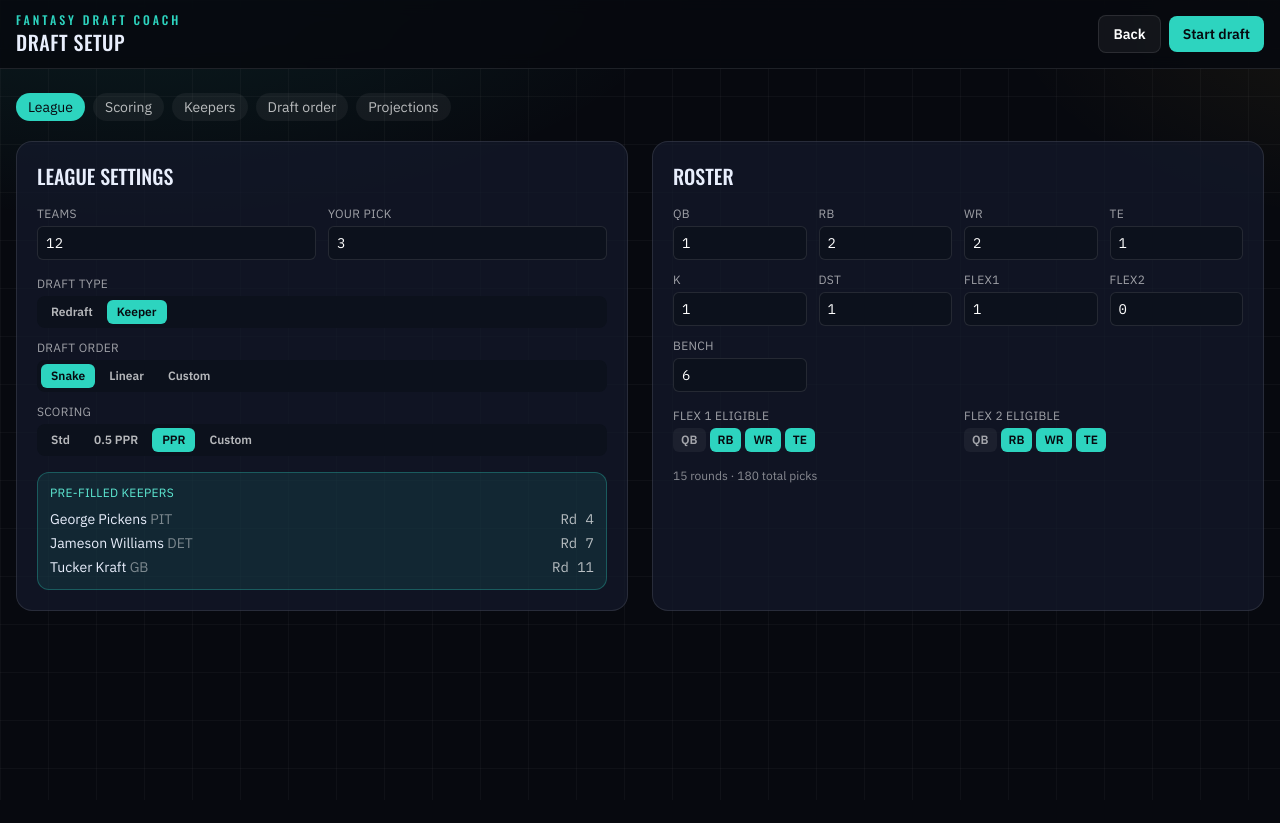
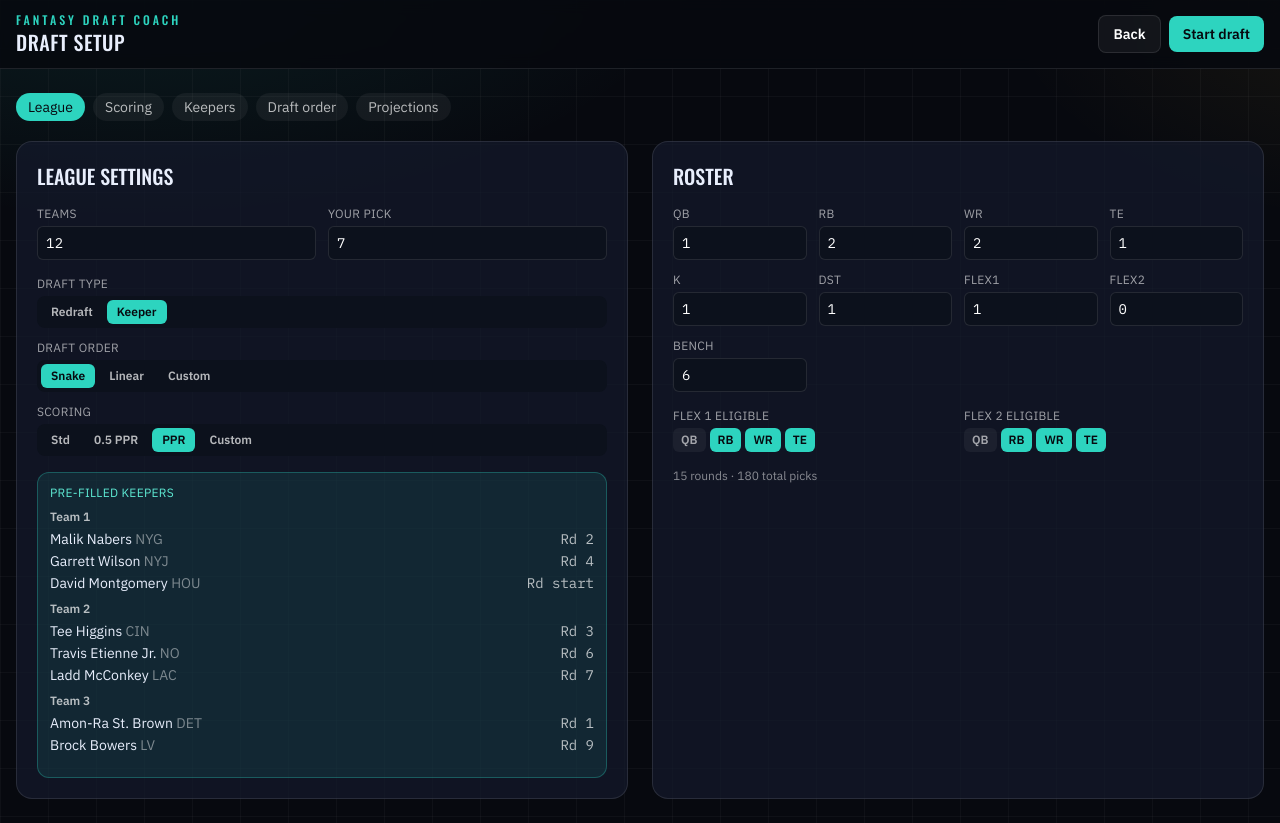
Before and after one commit to joeyskrong/fantasy-draft-coach, a React (Vite) app: page / in a window 1280 px wide. Both pictures are taken after a click on the button "Start draft setup". Before the commit the page ends 800 px from the top, so only its background shows below. Built offline with nearby package versions, Linux system fonts and the light colour scheme.

Commit message:
Load all 12 teams' keepers from league config
Set you as Team 7 and pre-fill every franchise's keepers
in setup, including David Montgomery as a start-of-draft keep
because no round was given.

Co-authored-by: joeyskrong <joeyskrong@users.noreply.github.com>

```diff
--- a/config/league.json
+++ b/config/league.json
@@ -1,19 +1,51 @@
 {
   "draftType": "keeper",
+  "userPick": 7,
+  "teams": 12,
   "keepers": [
-    {
-      "name": "George Pickens",
-      "team": "PIT",
-      "round": 4
-    },
-    {
-      "name": "Jameson Williams",
-      "round": 7
-    },
-    {
-      "name": "Tucker Kraft",
-      "team": "GB",
-      "round": 11
-    }
+    { "name": "Malik Nabers", "teamIndex": 1, "round": 2 },
+    { "name": "Garrett Wilson", "teamIndex": 1, "round": 4 },
+    { "name": "David Montgomery", "teamIndex": 1 },
+
+    { "name": "Tee Higgins", "teamIndex": 2, "round": 3 },
+    { "name": "Travis Etienne Jr.", "teamIndex": 2, "round": 6 },
+    { "name": "Ladd McConkey", "teamIndex": 2, "round": 7 },
+
+    { "name": "Amon-Ra St. Brown", "teamIndex": 3, "round": 1 },
+    { "name": "Brock Bowers", "teamIndex": 3, "round": 9 },
+
+    { "name": "Ja'Marr Chase", "teamIndex": 4, "round": 1 },
+    { "name": "Kenneth Walker III", "teamIndex": 4, "round": 2 },
+    { "name": "C.J. Stroud", "teamIndex": 4, "round": 12 },
+
+    { "name": "Bucky Irving", "teamIndex": 5, "round": 10 },
+
+    { "name": "D'Andre Swift", "teamIndex": 6, "round": 5 },
+    { "name": "Jayden Daniels", "teamIndex": 6, "round": 7 },
+    { "name": "Caleb Williams", "teamIndex": 6, "round": 13 },
+
+    { "name": "George Pickens", "team": "PIT", "teamIndex": 7, "round": 4 },
+    { "name": "Jameson Williams", "teamIndex": 7, "round": 7 },
+    { "name": "Tucker Kraft", "team": "GB", "teamIndex": 7, "round": 11 },
+
+    { "name": "Emeka Egbuka", "teamIndex": 8, "round": 4 },
+    { "name": "Chase Brown", "teamIndex": 8, "round": 6 },
+    { "name": "Chris Olave", "teamIndex": 8, "round": 8 },
+
+    { "name": "Jahmyr Gibbs", "teamIndex": 9, "round": 1 },
+    { "name": "A.J. Brown", "teamIndex": 9, "round": 2 },
+    { "name": "DeVonta Smith", "teamIndex": 9, "round": 3 },
+
+    { "name": "Quinshon Judkins", "teamIndex": 10, "round": 5 },
+    { "name": "Jaxon Smith-Njigba", "teamIndex": 10, "round": 6 },
+    { "name": "Colston Loveland", "teamIndex": 10, "round": 10 },
+
+    { "name": "Tetairoa McMillan", "teamIndex": 11, "round": 3 },
+    { "name": "Jaylen Waddle", "teamIndex": 11, "round": 7 },
+    { "name": "Javonte Williams", "teamIndex": 11, "round": 8 },
+
+    { "name": "De'Von Achane", "teamIndex": 12, "round": 1 },
+    { "name": "Josh Allen", "teamIndex": 12, "round": 3 },
+    { "name": "Rome Odunze", "teamIndex": 12, "round": 6 }
   ]
 }
--- a/src/data/defaults.ts
+++ b/src/data/defaults.ts
@@ -22,8 +22,8 @@ export function defaultTeamNames(n: number, userPick = 1): string[] {
 }
 
 export function defaultSettings(): LeagueSettings {
-  const teams = 12;
-  const userPick = 3;
+  const teams = LEAGUE_CONFIG.teams ?? 12;
+  const userPick = LEAGUE_CONFIG.userPick ?? 7;
   const roster = { ...DEFAULT_ROSTER, flex1Pos: [...DEFAULT_ROSTER.flex1Pos], flex2Pos: [...DEFAULT_ROSTER.flex2Pos] };
   const rounds = roster.qb + roster.rb + roster.wr + roster.te + roster.k + roster.dst + roster.flex1 + roster.flex2 + roster.bench;
   return {
--- a/src/data/leagueConfig.ts
+++ b/src/data/leagueConfig.ts
@@ -5,25 +5,42 @@ import leagueJson from "../../config/league.json";
 export type LeagueKeeperConfig = {
   name: string;
   team?: string;
-  round: number;
+  round?: number | null;
   teamIndex?: number;
 };
 
 export type LeagueConfigFile = {
   draftType?: DraftType;
+  userPick?: number;
+  teams?: number;
   keepers: LeagueKeeperConfig[];
 };
 
 export const LEAGUE_CONFIG = leagueJson as LeagueConfigFile;
 
+export function normalizePlayerName(name: string): string {
+  return name
+    .toLowerCase()
+    .replace(/[.]/g, "")
+    .replace(/[''`]/g, "")
+    .replace(/[^a-z0-9]+/g, " ")
+    .replace(/\b(jr|sr|iii|ii|iv)\b/g, "")
+    .replace(/\s+/g, " ")
+    .trim();
+}
+
 export function findPlayerByKeeper(config: LeagueKeeperConfig, players: Player[] = PLAYER_POOL): Player | undefined {
-  const name = config.name.trim().toLowerCase();
+  const name = normalizePlayerName(config.name);
   const team = config.team?.trim().toUpperCase();
   return players.find((p) => {
-    if (p.name.toLowerCase() !== name) return false;
+    if (normalizePlayerName(p.name) !== name) return false;
     if (team && p.team.toUpperCase() !== team) return false;
     return true;
   });
+}
+
+export function unresolvedKeepers(configs: LeagueKeeperConfig[] = LEAGUE_CONFIG.keepers, players: Player[] = PLAYER_POOL): string[] {
+  return configs.filter((row) => !findPlayerByKeeper(row, players)).map((row) => row.name);
 }
 
 export function resolveKeepers(
@@ -38,7 +55,7 @@ export function resolveKeepers(
       {
         playerId: player.id,
         teamIndex: row.teamIndex ?? userPick,
-        round: row.round,
+        round: row.round ?? null,
       },
     ];
   });
--- a/src/pages/SetupPage.tsx
+++ b/src/pages/SetupPage.tsx
@@ -118,8 +118,15 @@ export function SetupPage() {
             {keepersEnabled && settings.keepers.length > 0 && (
               <div className="mt-4 rounded-xl border border-field-500/30 bg-field-500/10 p-3">
                 <p className="text-xs uppercase tracking-wide text-field-400">Pre-filled keepers</p>
-                <ul className="mt-2 space-y-1 text-sm">
-                  {settings.keepers.map((k) => {
+                <div className="mt-2 max-h-64 space-y-2 overflow-auto text-sm">
+                  {Array.from({ length: settings.teams }, (_, i) => i + 1).map((teamIndex) => {
+                    const rows = settings.keepers.filter((k) => k.teamIndex === teamIndex);
+                    if (!rows.length) return null;
+                    return (
+                      <div key={teamIndex}>
+                        <p className="text-xs font-semibold text-white/70">{settings.teamNames[teamIndex - 1]}</p>
+                        <ul className="mt-1 space-y-0.5">
+                          {rows.map((k) => {
                             const p = PLAYER_POOL.find((x) => x.id === k.playerId);
                             return (
                               <li key={k.playerId} className="flex justify-between gap-2">
@@ -129,6 +136,10 @@ export function SetupPage() {
                             );
                           })}
                         </ul>
+                      </div>
+                    );
+                  })}
+                </div>
               </div>
             )}
           </section>
--- a/src/state/draftStore.tsx
+++ b/src/state/draftStore.tsx
@@ -5,7 +5,7 @@ import { defaultSettings } from "../data/defaults";
 import { buildBoard, firstOpenOverall } from "../engine/draftOrder";
 import { cpuPick } from "../engine/recommend";
 
-const STORAGE_KEY = "fdc.draft.v2";
+const STORAGE_KEY = "fdc.draft.v3";
 
 function uid(): string {
   const chars = "abcdefghijklmnopqrstuvwxyz0123456789";
```
Also changed, not shown: 1 other file (tests, documents, lock files or other folders). Lines whose indentation alone changed are shown as unchanged.
